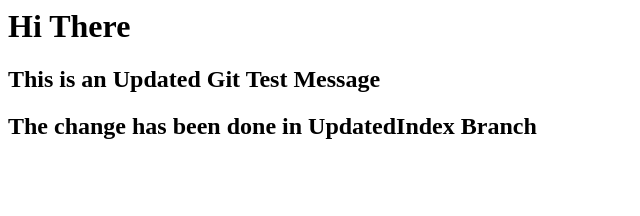
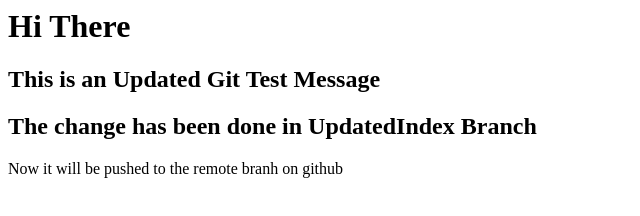
Before and after one commit to sanjeevathalye/Dummy, a plain HTML site: page Index.html in a window 1280 px wide. Shown: the whole page, without its empty margins (0-640 px from the left). Drawn offline with Linux system fonts and the light colour scheme.

Commit message:
Push to remote

```diff
--- a/Index.html
+++ b/Index.html
@@ -7,5 +7,6 @@
     <h1>Hi There</h1>
     <h2> This is an Updated Git Test Message</h2>
     <h2> The change has been done in UpdatedIndex Branch </h2>
+    <p> Now it will be pushed to the remote branh on github</p>
 </body>
 </html>
```
